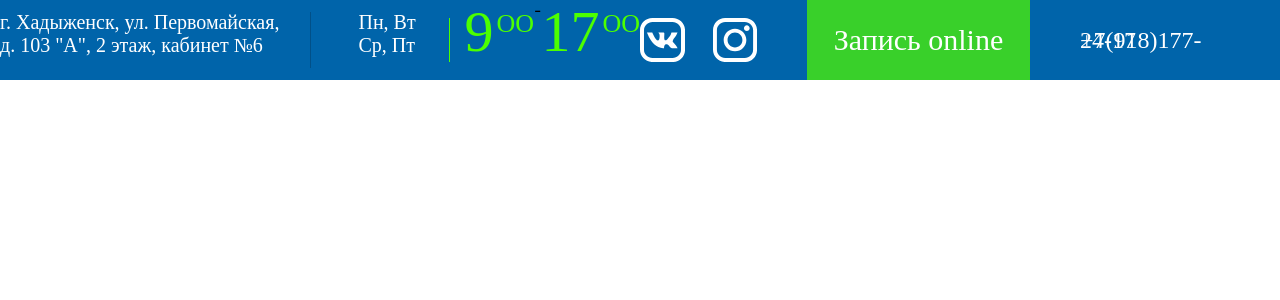
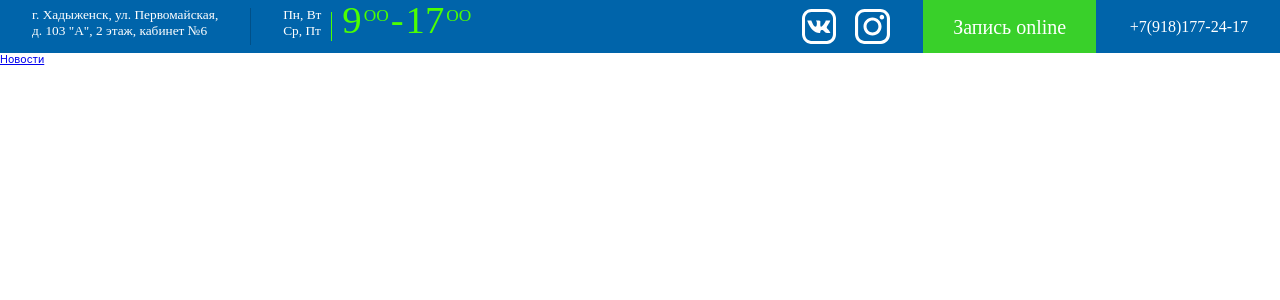
Before and after one commit to Liriconst/uzi-had, a React (Create React App) app: page / in a window 1280 px wide. Shown: the top 300 px of the page. Built offline with nearby package versions, Linux system fonts and the light colour scheme.

Commit message:
Final work with 1 column in header on App

```diff
--- a/src/App.module.css
+++ b/src/App.module.css
@@ -13,7 +13,20 @@
   height: 5rem;
 }
 
-.appHeaderStartText9 {
+.appHeaderStartPart1 {
+  display: flex;
+  position: relative;
+  width: 50%;
+}
+
+.appHeaderStartPart2 {
+  display: flex;
+  position: relative;
+  justify-content: flex-end;
+  width: 50%;
+}
+
+.appHeaderStartNumber {
   display: flex;
   position: relative;
   flex-direction: row;
@@ -21,7 +34,10 @@
   font-size: 3.625rem;
   font-weight: 100;
   color: #4cff00;
-  margin: -0.15625rem 0 0 0.9375rem;
+  margin-top: -0.15625rem;
+}
+.appHeaderStartNumber span {
+  margin: 0 0.1875rem 0 0.1875rem;
 }
 
 .appHeaderStartTextOO {
@@ -45,7 +61,6 @@
   font-weight: 300;
   color: white;
   flex-direction: column;
-  padding-left: 3rem;
 }
 .appHeaderStartDoubleText span {
   padding-top: 0.6875rem;
@@ -65,6 +80,7 @@
   height: 3.5rem;
   background: #015088;
   margin-top: 0.75rem;
+  margin-right: 3rem;
 }
 
 .appHeaderStartSchedule {
@@ -80,7 +96,50 @@
   width: 0.0625rem;
   height: 2.75rem;
   background: #4cff00;
-  margin-top: 1.125rem;
+  margin: 1.125rem 0.9375rem 0 0;
+}
+
+.appHeaderStartNet {
+  display: flex;
+  position: relative;
+  align-items: center;
+  justify-content: center;
+  width: 3.25rem;
+  margin-right: 1.75rem;
+}
+.appHeaderStartNet img {
+  width: 100%;
+}
+
+.appHeaderStartButton {
+  display: flex;
+  position: relative;
+  align-items: center;
+  justify-content: center;
+  width: 16.25rem;
+  height: 5rem;
+  background: #39d02a;
+  margin: 0 3.125rem 0 1.375rem;
+}
+.appHeaderStartButton span {
+  font-family: "Roboto Slab", serif;
+  font-size: 1.875rem;
+  font-weight: 400;
+  color: white;
+  line-height: 0;
+}
+
+.appHeaderStartPhone {
+  display: flex;
+  position: relative;
+  align-items: center;
+  justify-content: center;
+  font-family: "Roboto Slab", serif;
+  font-size: 1.5rem;
+  font-weight: 400;
+  color: white;
+  line-height: 0;
+  margin-right: 3rem;
 }
 
 /*# sourceMappingURL=App.module.css.map */
--- a/src/App.module.scss
+++ b/src/App.module.scss
@@ -1,53 +1,88 @@
+@import "./config";
 @import "config";
 
-@mixin flexRelative {
+@mixin flexRowRelative {
   display: flex;
+  flex-direction: row;
   position: relative;
 }
 
-@mixin textRobotoSlab {
-  font-family: "Roboto Slab", serif;
-  font-size: ptr(20px);
-  font-weight: 300;
-  color: white;
-}
-
-@mixin bigTextRobotoSlab {
-  @include flexRelative;
-  flex-direction: row;
-  font-family: "Roboto Slab", serif;
-  font-size: ptr(58px);
-  font-weight: 100;
-  color: #4cff00;
-}
-
 .appHeader {
-  @include flexRelative;
+  display: flex;
   flex-direction: column;
+  position: relative;
 }
 
 .appHeaderStart {
   display: flex;
   flex-direction: row;
-  position: absolute;
+  position: relative;
   background: #0064aa;
   width: 100%;
   height: ptr(80px);
 }
 
 .appHeaderStartPart1 {
-  @include flexRelative;
+  display: flex;
+  position: relative;
   width: 50%;
+  padding-left: ptr(48px);
 }
 
-.appHeaderStartPart2 {
-  @include flexRelative;
-  justify-content: flex-end;
-  width: 50%;
+.appHeaderStartAddress {
+  display: flex;
+  position: relative;
+  flex-direction: column;
+  margin-right: ptr(48px);
+}
+
+.appHeaderStartDoubleText {
+  display: flex;
+  position: relative;
+  flex-direction: column;
+  font-family: "Roboto Slab", serif;
+  font-size: ptr(20px);
+  font-weight: 300;
+  color: white;
+
+  span {
+    padding-top: ptr(11px);
+  }
+}
+
+.appHeaderStartAddressSeparator {
+  display: flex;
+  position: relative;
+  width: 1px;
+  height: ptr(56px);
+  background: #015088;
+  margin: ptr(12px) ptr(48px) 0 0;
+}
+
+.appHeaderStartSchedule {
+  display: flex;
+  position: relative;
+  flex-direction: column;
+  margin-right: ptr(15px);
+}
+
+.appHeaderStartScheduleSeparator {
+  display: flex;
+  position: relative;
+  width: 1px;
+  height: ptr(44px);
+  background: #4cff00;
+  margin: ptr(18px) ptr(15px) 0 0;
 }
 
 .appHeaderStartNumber {
-  @include bigTextRobotoSlab;
+  display: flex;
+  position: relative;
+  flex-direction: row;
+  font-family: "Roboto Slab", serif;
+  font-size: ptr(58px);
+  font-weight: 100;
+  color: #4cff00;
   margin-top: ptr(-2.5px);
 
   span {
@@ -56,53 +91,26 @@
 }
 
 .appHeaderStartTextOO {
-  @include bigTextRobotoSlab;
+  display: flex;
+  position: relative;
+  flex-direction: row;
+  font-family: "Roboto Slab", serif;
   font-size: ptr(26px);
   font-weight: 300;
+  color: #4cff00;
   margin: ptr(8.5px) 0 0 ptr(3px);
 }
 
-.appHeaderStartDoubleText {
-  @include flexRelative;
-  @include textRobotoSlab;
-  flex-direction: column;
-
-  span {
-    padding-top: ptr(11px);
-  }
-}
-
-.appHeaderStartAddress {
-  @include flexRelative;
-  flex-direction: column;
-  width: ptr(425px);
-}
-
-.appHeaderStartAddressSeparator {
-  @include flexRelative;
-  width: ptr(1px);
-  height: ptr(56px);
-  background: #015088;
-  margin-top: ptr(12px);
-  margin-right: ptr(48px);
-}
-
-.appHeaderStartSchedule {
-  @include flexRelative;
-  flex-direction: column;
-  width: ptr(124px);
-}
-
-.appHeaderStartScheduleSeparator {
-  @include flexRelative;
-  width: ptr(1px);
-  height: ptr(44px);
-  background: #4cff00;
-  margin: ptr(18px) ptr(15px) 0 0;
+.appHeaderStartPart2 {
+  display: flex;
+  position: relative;
+  justify-content: flex-end;
+  width: 50%;
 }
 
 .appHeaderStartNet {
-  @include flexRelative;
+  display: flex;
+  position: relative;
   align-items: center;
   justify-content: center;
   width: ptr(52px);
@@ -114,7 +122,8 @@
 }
 
 .appHeaderStartButton {
-  @include flexRelative;
+  display: flex;
+  position: relative;
   align-items: center;
   justify-content: center;
   width: ptr(260px);
@@ -132,7 +141,8 @@
 }
 
 .appHeaderStartPhone {
-  @include flexRelative;
+  display: flex;
+  position: relative;
   align-items: center;
   justify-content: center;
   font-family: "Roboto Slab", serif;
--- a/src/App.tsx
+++ b/src/App.tsx
@@ -27,7 +27,7 @@ const App: React.FC = () => {
               <span className={styles.appHeaderStartScheduleSeparator}/>
               <div className={styles.appHeaderStartNumber}>9</div>
               <div className={styles.appHeaderStartTextOO}>ОО</div>
-              <div className={styles.appHeaderStartDash}>-</div>
+              <div className={styles.appHeaderStartNumber}><span>-</span></div>
               <div className={styles.appHeaderStartNumber}>17</div>
               <div className={styles.appHeaderStartTextOO}>ОО</div>
             </div>
--- a/src/config.scss
+++ b/src/config.scss
@@ -1,3 +1,7 @@
+html {
+  font-size: 0.83333333333vw;
+}
+
 $size-base: 16px;
 
 @function ptr($size) {
```
Also changed, not shown: 1 other file (tests, documents, lock files or other folders).
